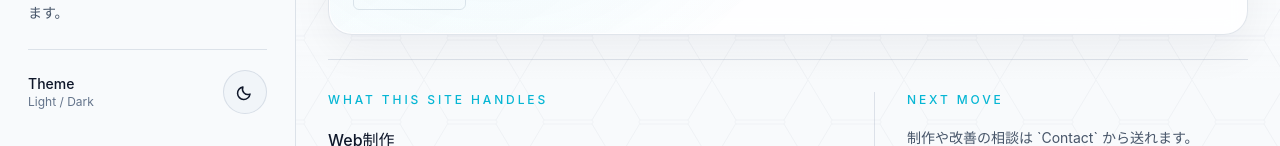
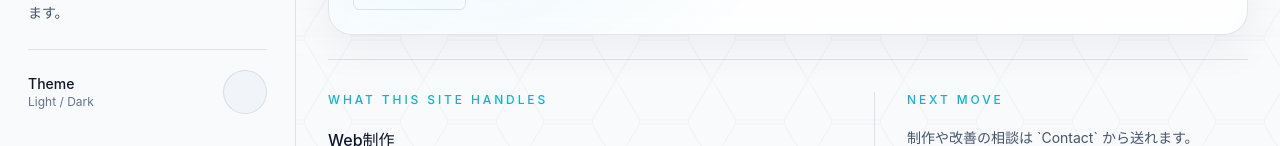
Before and after one commit to kurodev-web-tools/kurodev-hp, a Next.js app: page / in a window 1280 px wide. Shown: the part 654-800 px from the top of the page. Built offline with nearby package versions, Linux system fonts and the light colour scheme.

Commit message:
Polish theme transitions and glow motion

```diff
--- a/app/globals.css
+++ b/app/globals.css
@@ -27,6 +27,9 @@
   --shadow-hover: 0 18px 48px rgba(6, 182, 212, 0.12);
   --hero: radial-gradient(circle at 82% 18%, rgba(6, 182, 212, 0.16), transparent 26%),
     linear-gradient(145deg, #ffffff, #f8fafc);
+  --theme-transition: 300ms cubic-bezier(0.22, 1, 0.36, 1);
+  --glow-transition: 480ms cubic-bezier(0.22, 1, 0.36, 1) 80ms;
+  --icon-transition: 180ms cubic-bezier(0.22, 1, 0.36, 1);
 }
 
 html[data-theme="dark"] {
@@ -67,12 +70,19 @@ html {
 body {
   margin: 0;
   min-height: 100vh;
-  background:
-    radial-gradient(circle at 100% 0%, rgba(6, 182, 212, 0.06), transparent 22%),
-    var(--bg);
+  background-color: var(--bg);
+  background-image: radial-gradient(circle at 100% 0%, rgba(6, 182, 212, 0.06), transparent 22%);
   color: var(--text);
   font-family: "Inter", "Noto Sans JP", "Hiragino Sans", "Yu Gothic UI", sans-serif;
-  transition: background-color 180ms ease, color 180ms ease;
+  transition:
+    background-color var(--theme-transition),
+    color var(--theme-transition);
+}
+
+body :where(a, button, input, select, textarea, header, aside, main, section, article, div, nav, ul, li, p, h1, h2, h3, span, details, summary) {
+  transition-property: background-color, border-color, color, box-shadow, opacity;
+  transition-duration: 300ms;
+  transition-timing-function: cubic-bezier(0.22, 1, 0.36, 1);
 }
 
 .hexagon-background {
@@ -102,6 +112,9 @@ body {
     radial-gradient(circle at 100% 0%, var(--accent-soft), transparent 24%),
     linear-gradient(180deg, transparent, var(--bg) 92%);
   opacity: 0.34;
+  transition:
+    background var(--glow-transition),
+    opacity var(--theme-transition);
 }
 
 .hexagon-background__grid,
@@ -118,6 +131,9 @@ body {
   stroke: var(--text-faint);
   stroke-width: 1;
   opacity: 0.04;
+  transition:
+    stroke var(--glow-transition),
+    opacity var(--theme-transition);
 }
 
 .hexagon-background__glow {
@@ -128,6 +144,8 @@ body {
   mask-image: radial-gradient(circle at var(--hex-x) var(--hex-y), #000 0 88px, transparent 220px);
   transition:
     opacity 520ms ease,
+    stroke var(--glow-transition),
+    filter var(--glow-transition),
     mask-position 3600ms ease;
 }
 
@@ -176,7 +194,11 @@ textarea {
 
   .bento-card {
     @apply panel rounded-[24px] p-5 md:p-6;
-    transition: border-color 160ms ease, box-shadow 160ms ease, background-color 160ms ease;
+    transition:
+      background-color var(--theme-transition),
+      border-color var(--theme-transition),
+      box-shadow var(--theme-transition),
+      color var(--theme-transition);
   }
 
   .bento-card:hover {
@@ -247,7 +269,40 @@ textarea {
 
   .hero-surface {
     background-image: var(--hero);
+    transition:
+      background-image var(--theme-transition),
+      background-color var(--theme-transition),
+      border-color var(--theme-transition),
+      box-shadow var(--theme-transition),
+      color var(--theme-transition);
   }
+}
+
+.theme-toggle {
+  position: relative;
+  overflow: hidden;
+  transition:
+    background-color var(--theme-transition),
+    border-color var(--theme-transition),
+    color var(--theme-transition);
+}
+
+.theme-toggle__icon {
+  position: absolute;
+  opacity: 0;
+  transform: scale(0.72) rotate(-36deg);
+  transition:
+    opacity var(--icon-transition),
+    transform var(--icon-transition);
+}
+
+.theme-toggle__icon[data-active="true"] {
+  opacity: 1;
+  transform: scale(1) rotate(0deg);
+}
+
+.theme-toggle__icon[data-icon="sun"][data-active="true"] {
+  transform: scale(1) rotate(18deg);
 }
 
 @media (min-width: 1024px) {
@@ -263,7 +318,10 @@ textarea {
     stroke-width: 1.15;
     filter: drop-shadow(0 0 12px var(--accent));
     mask-image: radial-gradient(circle at var(--hex-x) var(--hex-y), #000 0 72px, transparent 180px);
-    transition: opacity 220ms ease;
+    transition:
+      opacity 220ms ease,
+      stroke var(--glow-transition),
+      filter var(--glow-transition);
   }
 
   .hexagon-background[data-active="true"] .hexagon-background__glow {
@@ -272,6 +330,20 @@ textarea {
 }
 
 @media (prefers-reduced-motion: reduce) {
+  html {
+    scroll-behavior: auto;
+  }
+
+  *,
+  *::before,
+  *::after {
+    animation-duration: 1ms !important;
+    animation-iteration-count: 1 !important;
+    scroll-behavior: auto !important;
+    transition-duration: 1ms !important;
+    transition-delay: 0ms !important;
+  }
+
   .hexagon-background__glow {
     display: none;
   }
--- a/components/theme-toggle.js
+++ b/components/theme-toggle.js
@@ -28,10 +28,23 @@ export function ThemeToggle() {
     <button
       type="button"
       onClick={toggleTheme}
-      className="inline-flex h-11 w-11 items-center justify-center rounded-full border border-[var(--border)] bg-[var(--panel-muted)] text-[var(--text)] transition hover:border-[var(--border-strong)] hover:text-[var(--accent)]"
-      aria-label="Toggle theme"
+      className="theme-toggle inline-flex h-11 w-11 items-center justify-center rounded-full border border-[var(--border)] bg-[var(--panel-muted)] text-[var(--text)] hover:border-[var(--border-strong)] hover:text-[var(--accent)]"
+      aria-label={theme === "dark" ? "ライトテーマに切り替え" : "ダークテーマに切り替え"}
     >
-      <Icon name={theme === "dark" ? "sun" : "moon"} className="h-5 w-5" />
+      <Icon
+        name="moon"
+        className="theme-toggle__icon h-5 w-5"
+        data-icon="moon"
+        data-active={theme === "light"}
+        aria-hidden="true"
+      />
+      <Icon
+        name="sun"
+        className="theme-toggle__icon h-5 w-5"
+        data-icon="sun"
+        data-active={theme === "dark"}
+        aria-hidden="true"
+      />
     </button>
   );
 }
```
Also changed, not shown: 1 other file (tests, documents, lock files or other folders).
